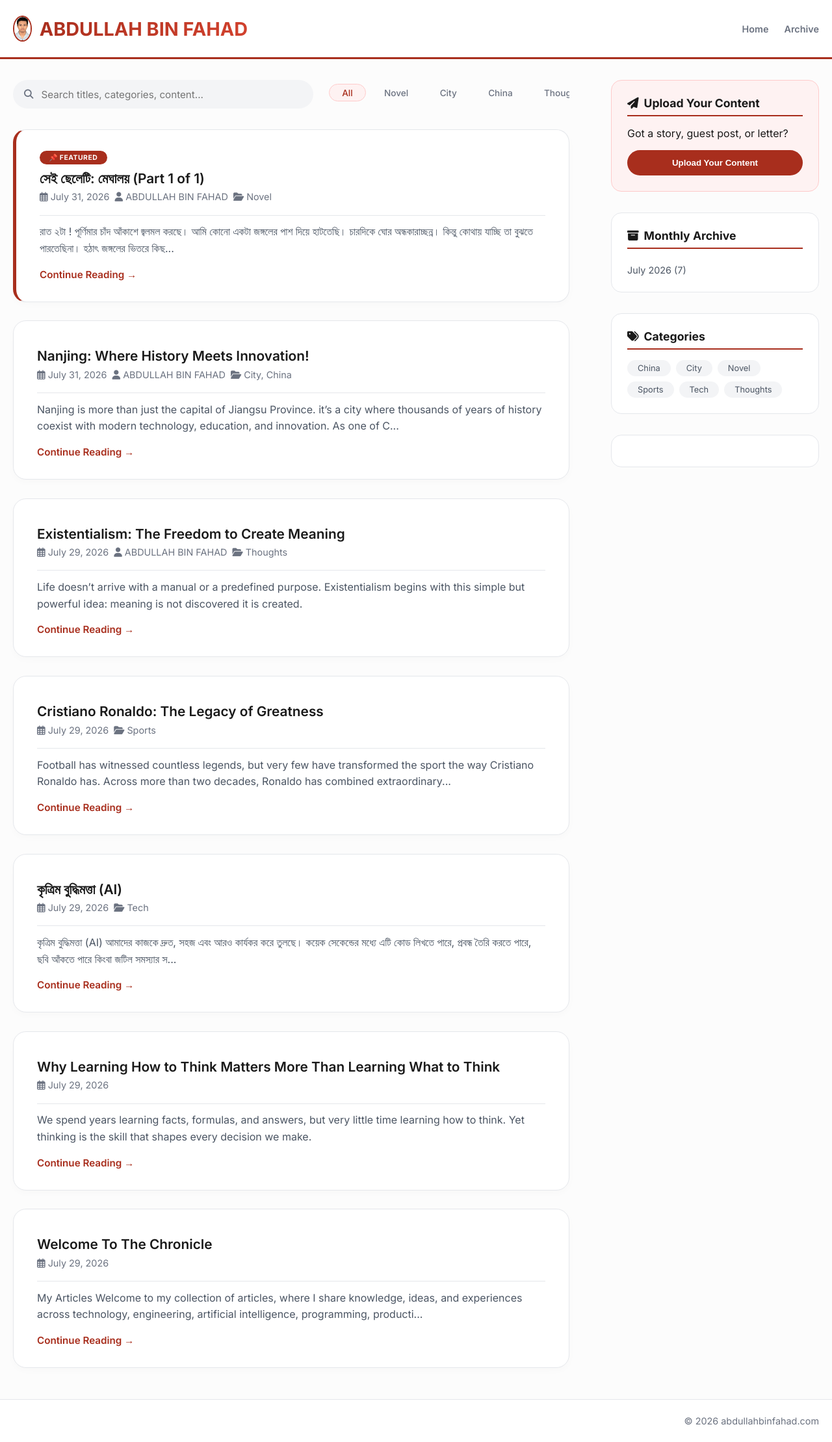
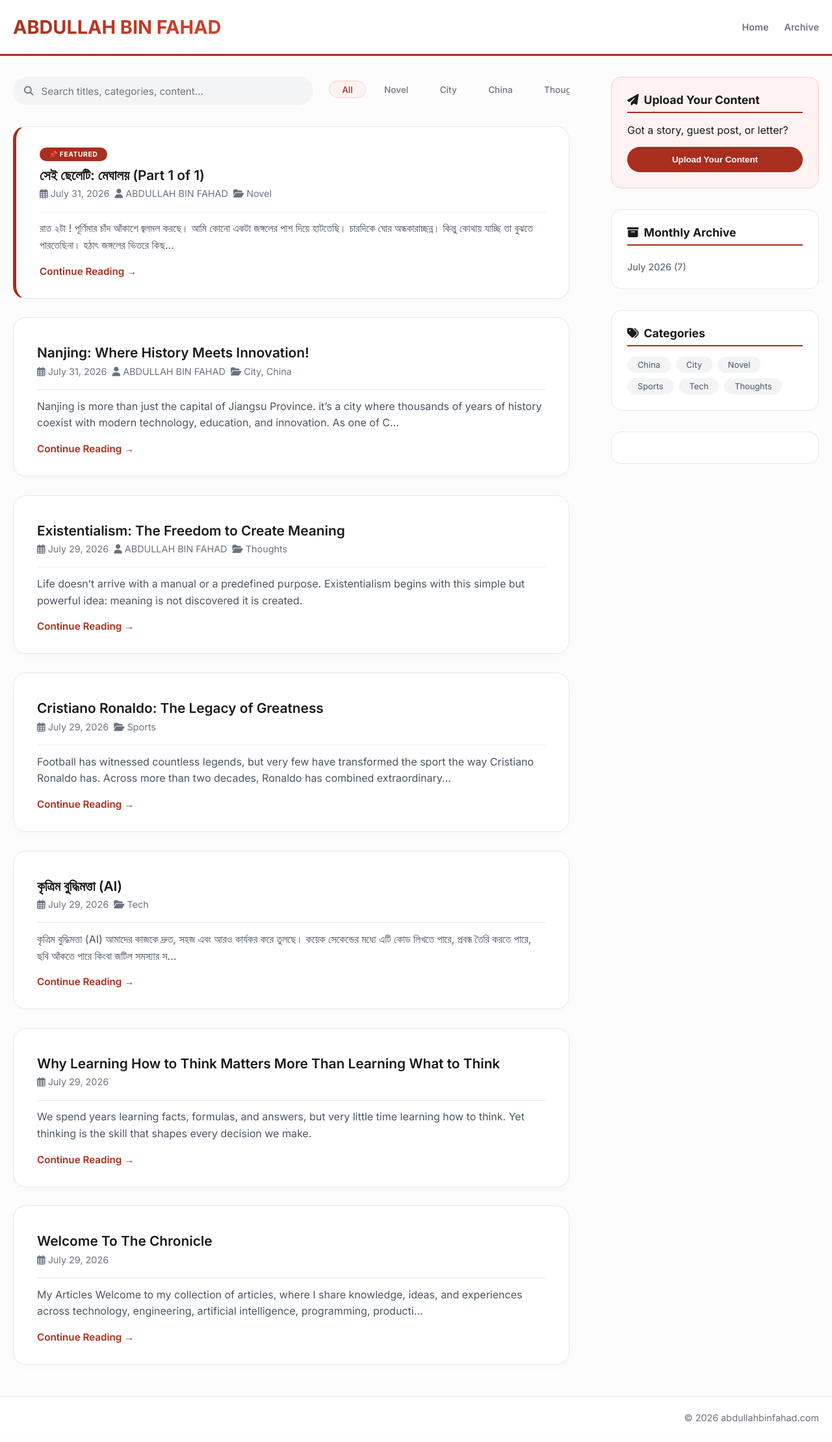
Before and after one commit to abdullahbinfahad/writings, a Jekyll site: the page built from index.md, in a window 1280 px wide. Shown: the whole page at 65% size. Built offline with Jekyll 4.4.1, drawn with Linux system fonts in a browser that asks for light colours; comment, search, counter and statistics services are not loaded.

Commit message:
Update header with favicon and remove logo image
Added favicon and apple-touch-icon for the browser tab. Removed image from header, leaving only text.

```diff
--- a/_layouts/default.html
+++ b/_layouts/default.html
@@ -4,46 +4,36 @@
     <meta name="google-site-verification" content="139i8SM8HImD_WHj4C3GMQRI5ANDMpjybNgZuuw-nR8" />
     <meta charset="UTF-8">
     <meta http-equiv="X-UA-Compatible" content="IE=edge">
-    <!-- Viewport ensures perfect responsiveness on all devices -->
     <meta name="viewport" content="width=device-width, initial-scale=1.0, maximum-scale=5.0, user-scalable=yes">
 
-    <!-- 1. SEO TITLE -->
+    <!-- NEW: FAVICON FOR THE BROWSER TAB -->
+    <link rel="icon" type="image/jpeg" href="/assets/uploads/abdullahbinfahad.jpg">
+    <link rel="apple-touch-icon" href="/assets/uploads/abdullahbinfahad.jpg">
+
     <title>{% if page.title %}{{ page.title }} | {% endif %}{{ site.title }}</title>
 
-    <!-- 2. SEO DESCRIPTION -->
     <meta name="description" content="{% if page.description %}{{ page.description | strip_html | escape }}{% elsif site.description %}{{ site.description | strip_html | escape }}{% endif %}">
-
-    <!-- 3. KEYWORDS (Helps Baidu/Bing categorize the page) -->
     <meta name="keywords" content="{% if page.tags %}{{ page.tags | join: ', ' }}{% else %}blog, writings, articles, abdullahbinfahad, {{ site.title }}{% endif %}">
-
-    <!-- 4. ROBOTS (Tells search engines to index and follow your links) -->
     <meta name="robots" content="index, follow">
-
-    <!-- 5. CANONICAL URL (Prevents duplicate content penalties) -->
     <link rel="canonical" href="{{ page.url | absolute_url }}">
 
-    <!-- 6. BAIDU VERIFICATION (Paste your Baidu meta code here for Chinese search engines) -->
     <!-- <meta name="baidu-site-verification" content="your-baidu-code-here" /> -->
 
-    <!-- 7. OPEN GRAPH TAGS (For Facebook, LinkedIn, and other social media) -->
     <meta property="og:type" content="{% if page.url == '/' %}website{% else %}article{% endif %}">
     <meta property="og:title" content="{% if page.title %}{{ page.title }}{% else %}{{ site.title }}{% endif %}">
     <meta property="og:description" content="{% if page.description %}{{ page.description | strip_html | escape }}{% elsif site.description %}{{ site.description | strip_html | escape }}{% endif %}">
     <meta property="og:url" content="{{ page.url | absolute_url }}">
     <meta property="og:site_name" content="{{ site.title }}">
-    <!-- DYNAMIC SOCIAL IMAGE: Looks for page.image, then post.image, then site.default_image -->
     <meta property="og:image" content="{% if page.image %}{{ page.image | absolute_url }}{% elsif site.default_image %}{{ site.default_image | absolute_url }}{% else %}https://posts.abdullahbinfahad.info/assets/images/default-banner.jpg{% endif %}">
     <meta property="og:image:width" content="1200">
     <meta property="og:image:height" content="630">
 
-    <!-- 8. TWITTER CARD TAGS -->
     <meta name="twitter:card" content="summary_large_image">
     <meta name="twitter:title" content="{% if page.title %}{{ page.title }}{% else %}{{ site.title }}{% endif %}">
     <meta name="twitter:description" content="{% if page.description %}{{ page.description | strip_html | escape }}{% elsif site.description %}{{ site.description | strip_html | escape }}{% endif %}">
-    <meta name="twitter:site" content="@abdullahbinfahad"> <!-- Change to your Twitter handle -->
+    <meta name="twitter:site" content="@abdullahbinfahad">
     <meta name="twitter:image" content="{% if page.image %}{{ page.image | absolute_url }}{% elsif site.default_image %}{{ site.default_image | absolute_url }}{% else %}https://posts.abdullahbinfahad.info/assets/images/default-banner.jpg{% endif %}">
 
-    <!-- 9. JSON-LD STRUCTURED DATA (Crucial for Google/Bing to display rich snippets) -->
     <script type="application/ld+json">
     {
         "@context": "https://schema.org",
@@ -68,7 +58,6 @@
     }
     </script>
 
-    <!-- 10. PREMIUM FONTS & STYLES -->
     <link href="https://fonts.googleapis.com/css2?family=Inter:wght@400;500;600;700&family=Source+Serif+4:opsz,wght@8..60,400;8..60,600;8..60,700&family=Noto+Sans+SC:wght@400;700&family=Noto+Serif+Bengali:wght@400;700&display=swap" rel="stylesheet">
     <link rel="stylesheet" href="https://cdnjs.cloudflare.com/ajax/libs/font-awesome/6.4.0/css/all.min.css">
     <link rel="stylesheet" href="/assets/css/style.css">
@@ -78,11 +67,9 @@
         <header class="blog-header">
             <div class="container header-container">
                 <div class="header-inner">
-                    <!-- Logo clicked sends users to https://abdullahbinfahad.info as requested -->
+                    <!-- UPDATED: Image removed, only text remains -->
                     <h1 class="site-title">
-                        <a href="https://abdullahbinfahad.info" style="display: flex; align-items: center; gap: 12px; text-decoration: none;">
-                            <!-- Updated with your logo image -->
-                            <img src="/assets/uploads/abdullahbinfahad.jpg" alt="ABDULLAH BIN FAHAD" class="site-logo">
+                        <a href="https://abdullahbinfahad.info" style="display: flex; align-items: center; gap: 8px; text-decoration: none;">
                             <span class="site-text">{{ site.title }}</span>
                         </a>
                     </h1>
```
